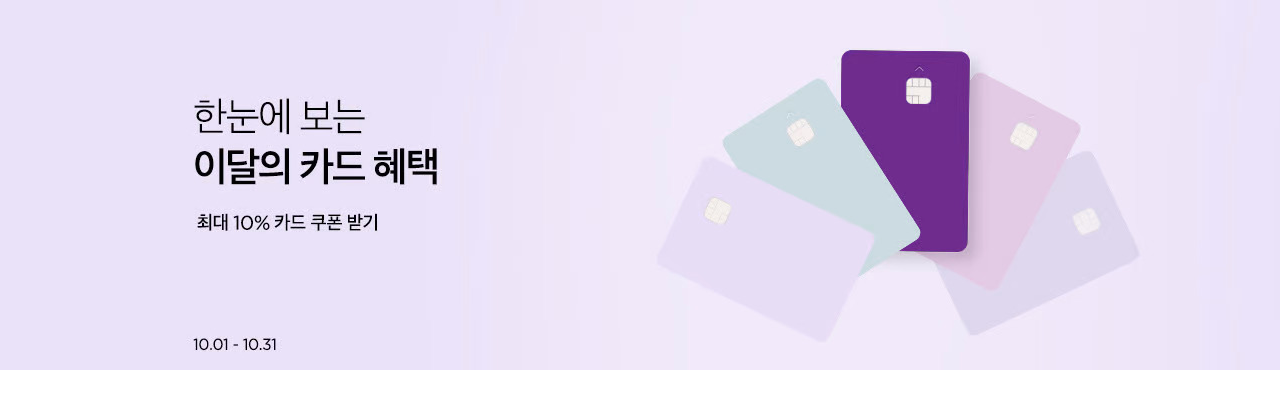
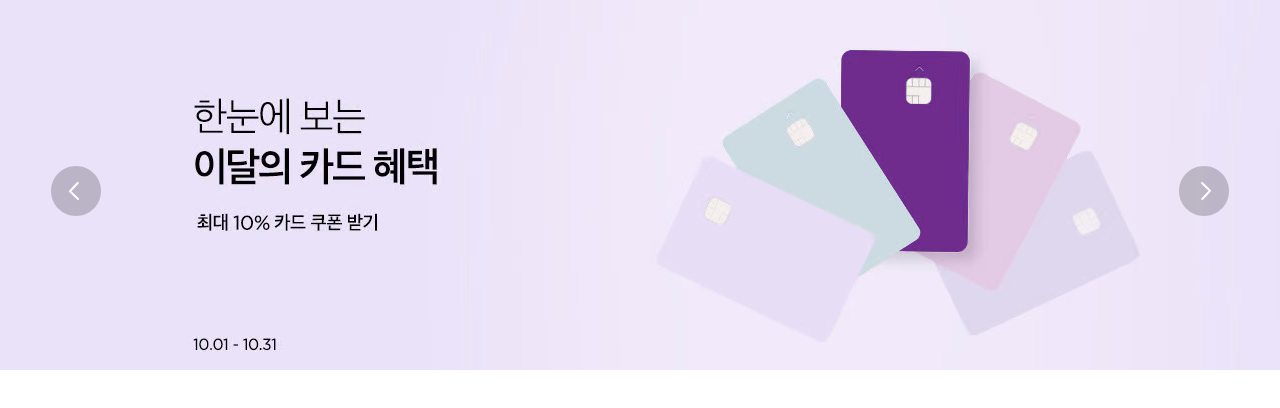
Before and after one commit to market-karly/vanila_JS_project, a website: page client/index.html in a window 1280 px wide. Shown: the top 408 px of the page. Drawn offline with nearby package versions, Linux system fonts and the light colour scheme; a web font is replaced by a local one.

Commit message:
[feat] 메인 페이지 메인 배너 스와이퍼 버튼 기능 완성 #1

```diff
--- a/client/css/main/banner.css
+++ b/client/css/main/banner.css
@@ -8,3 +8,23 @@
   flex-shrink: 0;
   width: 1900px;
 }
+
+.swiper-button {
+  width: 52px;
+  height: 52px;
+  background: url(../../assets/icons/Icon/Arrow.svg) no-repeat 0 0;
+}
+
+.swiper-button-prev {
+  margin-left: 350px;
+}
+
+.swiper-button-next {
+  transform: rotate(180deg);
+  margin-right: 350px;
+}
+
+.swiper-button-prev::after,
+.swiper-button-next::after {
+  display: none;
+}
--- a/client/index.html
+++ b/client/index.html
@@ -27,6 +27,8 @@
         <div class="swiper-slide"><a href="#"><img src="./assets/main/banner/banner05.png"
               alt="이 주의 특가 한 눈에 보기. 우측 상단 특가, 혜택에서 확인하세요!" /></a></div>
       </div>
+      <div class="swiper-button-prev swiper-button"></div>
+      <div class="swiper-button-next swiper-button"></div>
     </div>
   </section>
 </body>
--- a/client/js/main.js
+++ b/client/js/main.js
@@ -3,4 +3,8 @@ const swiper = new Swiper('.swiper', {
   autoplay: true,
   loop: true,
   speed: 500,
+  navigation: {
+    nextEl: ".swiper-button-next",
+    prevEl: ".swiper-button-prev",
+  },
 });
```
Also changed, not shown: client/assets/icons/Icon/Arrow.svg (added).
